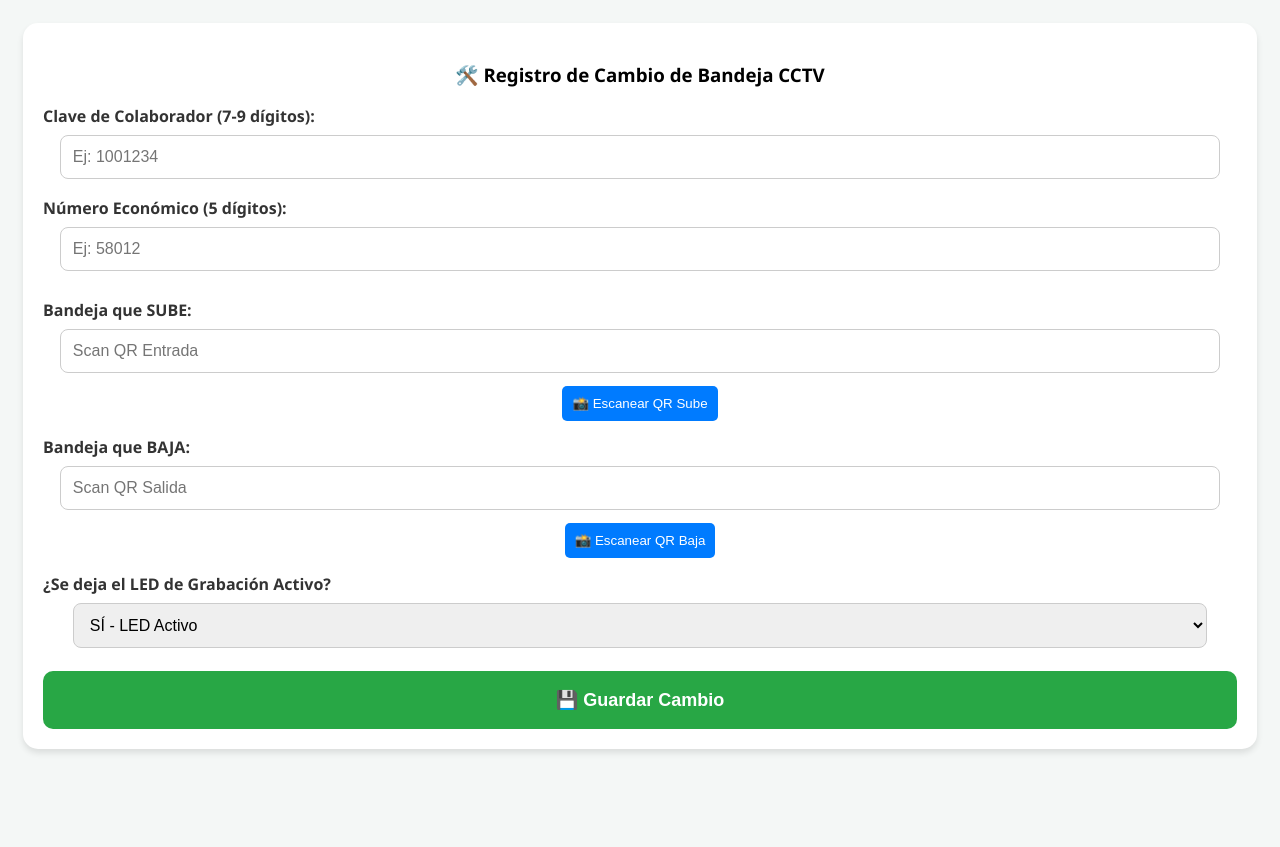
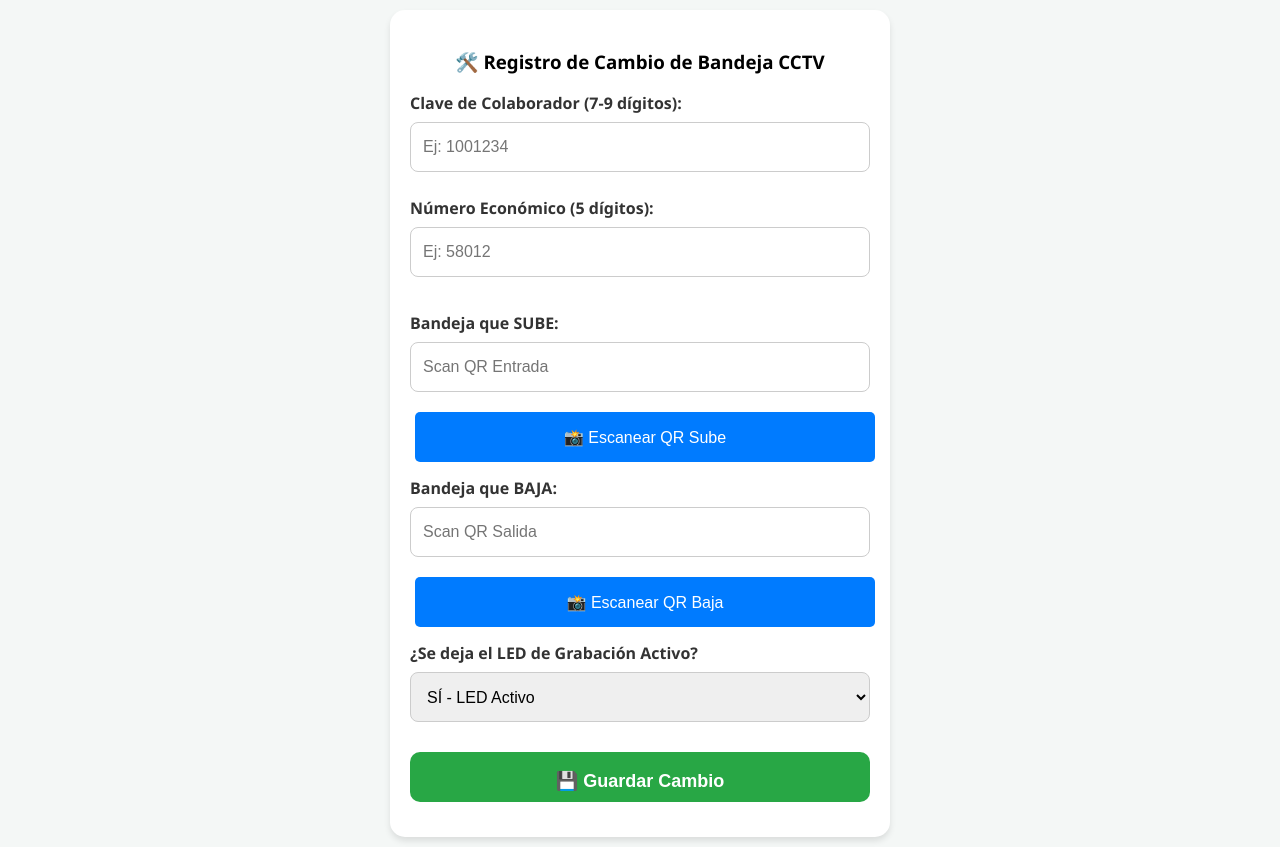
Before and after one commit to soyric-apk/trazabilidad-cctv, a plain HTML site: page index.html in a window 1280 px wide. Before the commit the page ends 800 px from the top, so only its background shows below. Drawn offline with Linux system fonts and the light colour scheme; a script that the page names is missing.

Commit message:
Update index.html

```diff
--- a/index.html
+++ b/index.html
@@ -1,15 +1,18 @@
 <!DOCTYPE html>
 <html>
   <head>
+    <meta name="viewport" content="width=device-width, initial-scale=1.0, maximum-scale=1.0, user-scalable=no">
     <script src="https://unpkg.com/html5-qrcode"></script>
     <style>
-      body { font-family: 'Segoe UI', Tahoma, Geneva, Verdana, sans-serif; text-align: center; padding: 15px; background-color: #f4f7f6; }
-      .container { background: white; padding: 20px; border-radius: 15px; box-shadow: 0 4px 6px rgba(0,0,0,0.1); }
+      body { font-family: 'Segoe UI', Tahoma, Geneva, Verdana, sans-serif; text-align: center; background-color: #f4f7f6; margin:0; padding:10px; }
+      .container { width: 100%; max-width: 500px; margin: 0 auto; box-sizing: border-box; background: white; padding: 20px; border-radius: 15px; box-shadow: 0 4px 6px rgba(0,0,0,0.1); }
       #reader { width: 100%; margin: 10px auto; border-radius: 10px; overflow: hidden; }
       input, select { width: 95%; padding: 12px; margin: 8px 0; border: 1px solid #ccc; border-radius: 8px; font-size: 16px; }
       .btn-scan { background: #007bff; color: white; padding: 10px; margin: 5px; border: none; border-radius: 5px; cursor: pointer; }
       .btn-save { background: #28a745; color: white; padding: 18px; border: none; width: 100%; font-size: 18px; font-weight: bold; border-radius: 10px; margin-top: 15px; }
       .label { text-align: left; font-weight: bold; display: block; margin-top: 10px; color: #333; }
+      input, select, button { width: 100%; height: 50px; margin-bottom: 15px; font-size: 16px; box-sizing: border-box; }
+      #reader { width: 100% !important; border-radius: 10px;}
     </style>
   </head>
   <body>
```
